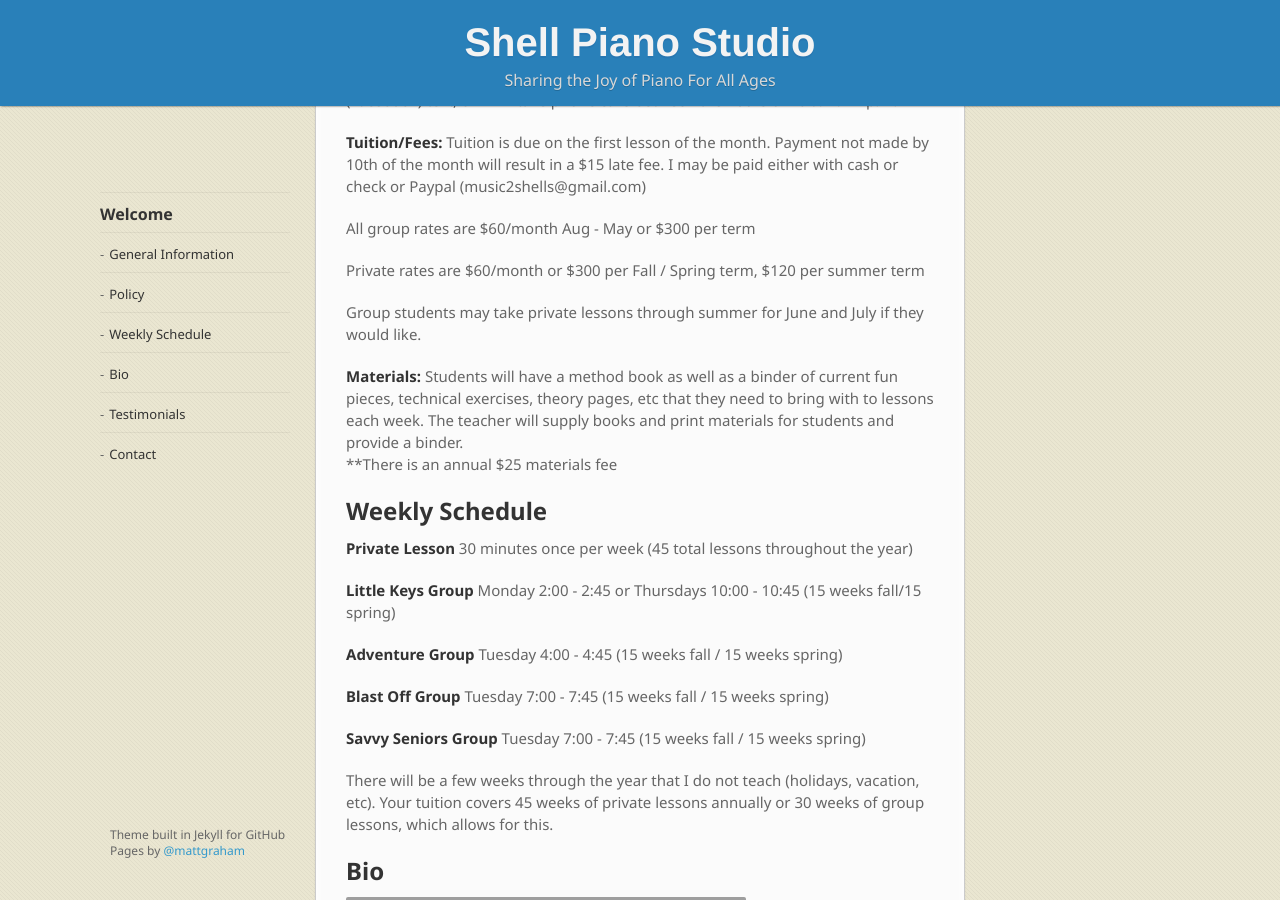
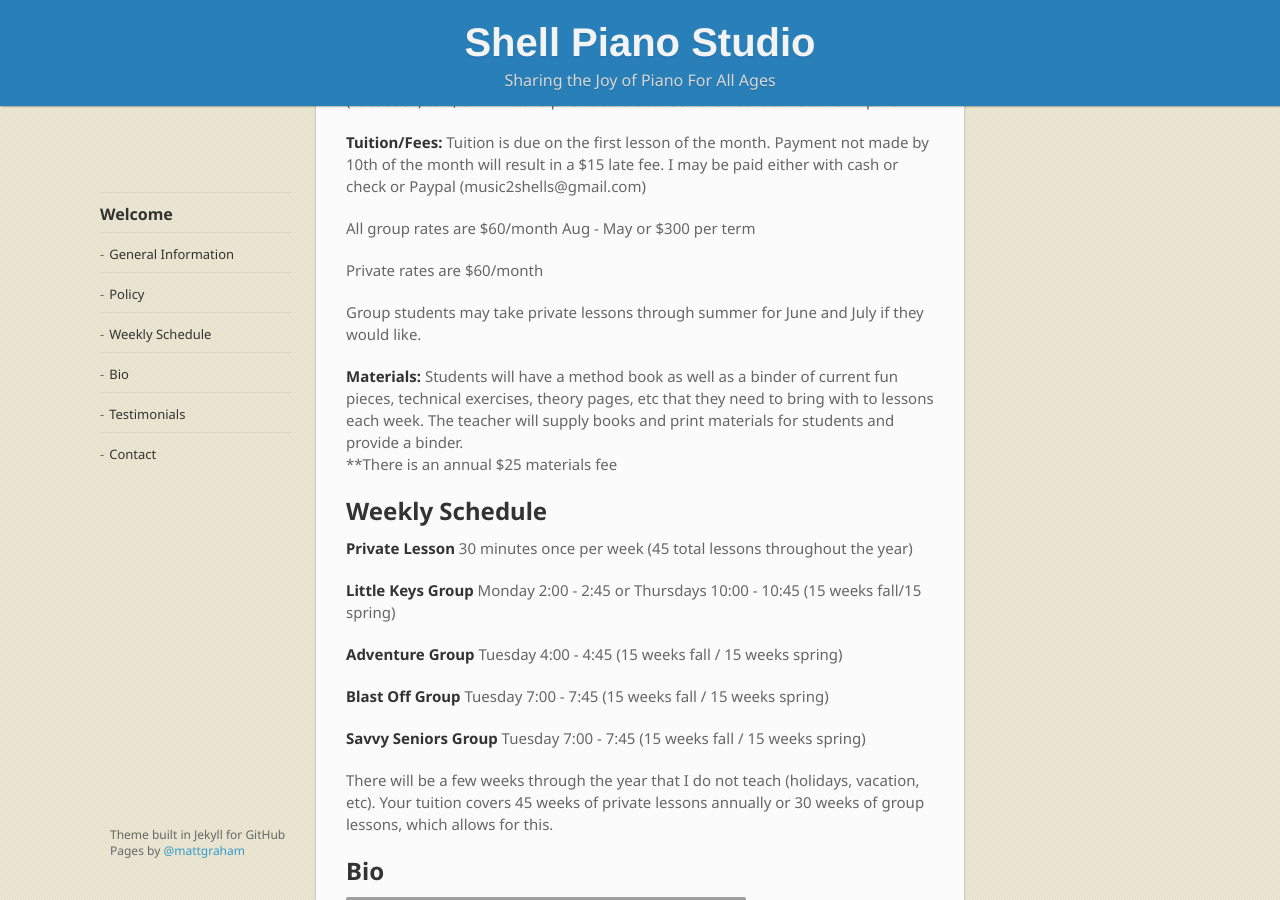
Before and after one commit to trentonshell/shellpiano, a Jekyll site: the page built from index.md, in a window 1280 px wide and 900 px high, scrolled down 1296 px. Built offline with Jekyll 4.4.1, drawn with Linux system fonts in a browser that asks for light colours; nearby versions of some CDN libraries; some web fonts are replaced.

Commit message:
Update pricing

```diff
--- a/_layouts/home.html
+++ b/_layouts/home.html
@@ -27,7 +27,7 @@
     <p><strong>Communication: </strong> best way to contact me is via email. Feel free to message me (Facebook) text, or I will take phone calls between the hours of 10 a.m. - 1 p.m. </p>
     <p><strong>Tuition/Fees: </strong> Tuition is due on the first lesson of the month. Payment not made by 10th of the month will result in a $15 late fee. I may be paid either with cash or check or Paypal (music2shells@gmail.com) </p>
     <p>All group rates are $60/month Aug - May  or  $300 per term</p>
-    <p>Private rates are $60/month or $300 per Fall / Spring term, $120 per summer term</p>
+    <p>Private rates are $60/month</p>
     <p>Group students may take private lessons through summer for June and July if they would like.</p>
 
     <p><strong>Materials: </strong> Students will have a method book as well as a binder of current fun pieces, technical exercises, theory pages, etc that they need to bring with to lessons each week. The teacher will supply books and print materials for students and provide a binder. <br>**There is an annual $25 materials fee </p>
```
